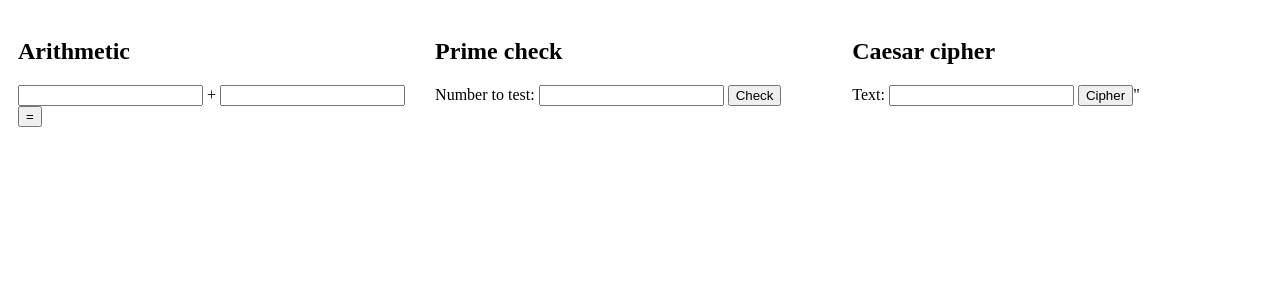
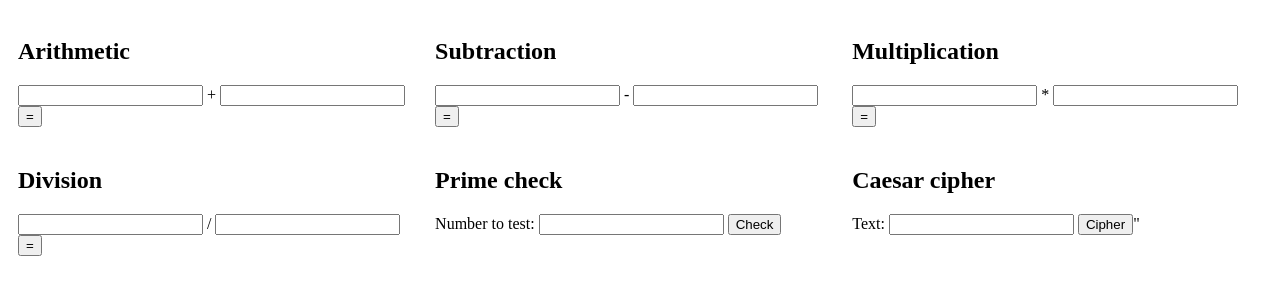
Before and after one commit to cgsegal/Numbers-App, a plain HTML site: page index.html in a window 1280 px wide. Drawn offline with Linux system fonts and the light colour scheme.

Commit message:
updated index.html

```diff
--- a/index.html
+++ b/index.html
@@ -34,11 +34,45 @@
                 <label id="sum"></label>
             </section>
         </div>
+
+        <div class="column">
+            <section>
+                <h2>Subtraction</h2>
+                <input id="subtractOperand1">
+                <label> - </label>
+                <input id="subtractOperand2">
+                <button onclick="subtract()">=</button>
+                <label id="subtractionResult"></label>
+            </section>
+        </div>
+
+        <div class="column">
+            <section>
+                <h2>Multiplication</h2>
+                <input id="multiplyOperand1">
+                <label> * </label>
+                <input id="multiplyOperand2">
+                <button onclick="multiply()">=</button>
+                <label id="multiplicationResult"></label>
+            </section>
+        </div>
+
+        <div class="column">
+            <section>
+                <h2>Division</h2>
+                <input id="divideOperand1">
+                <label> / </label>
+                <input id="divideOperand2">
+                <button onclick="divide()">=</button>
+                <label id="divisionResult"></label>
+            </section>
+        </div>
+
         <div class="column">
             <section>
                 <h2>Prime check</h2>
                 <label>Number to test:</label>
-                <input id="numbertoTest" />
+                <input id="primeNumber" />
                 <button onclick="isPrime()">Check</button>
                 <label id="primeCheckResult"></label>
             </section>
@@ -80,7 +114,7 @@
         async function isPrime() {
             const numberToTest = document.getElementById("numberToTest");
             let n = numberToTest.value;
-            const response = await fetch("https://primes-service.onrender.com/primes/" + n);
+            const response = await fetch("https://primes-service-cgsegal.onrender.com/primes/" + n);
             const result = await response.json();
             document.getElementById("primeCheckResult").innerText = result;
         }
```
